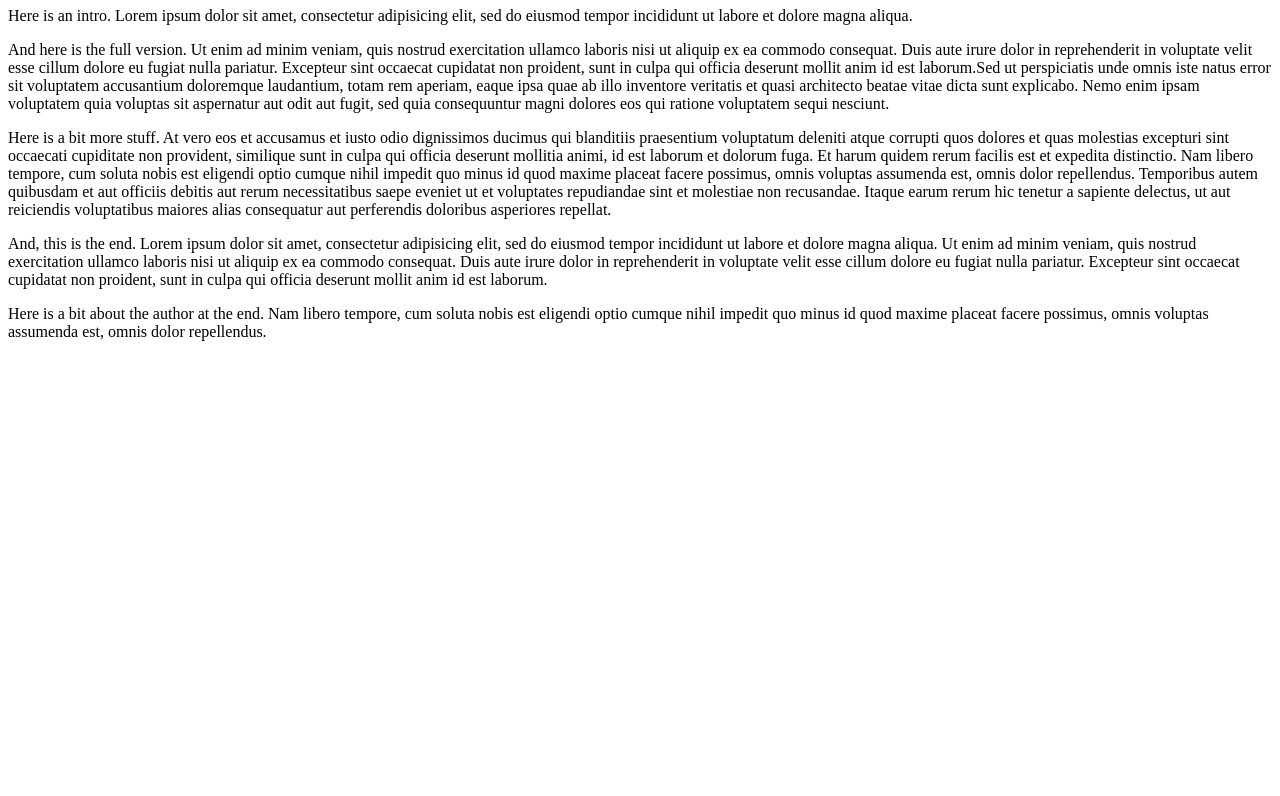
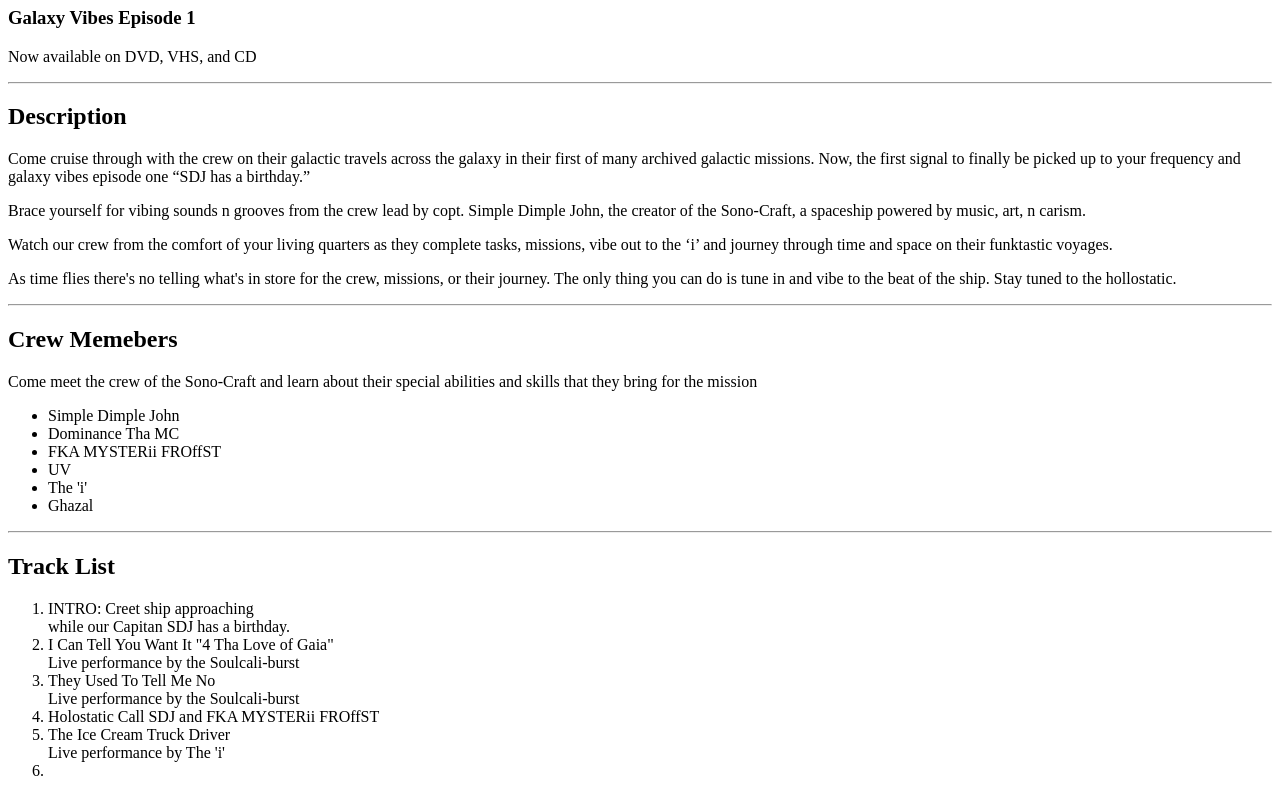
Before and after one commit to simpledimplejohn/stylingClasse, a plain HTML site: page index.html in a window 1280 px wide. Shown: the part 120-916 px from the top of the page. Before the commit the page ends 800 px from the top, so only its background shows below. Drawn offline with Linux system fonts and the light colour scheme.

Commit message:
add text to index

```diff
--- a/css/styles.css
+++ b/css/styles.css
@@ -0,0 +1,12 @@
+p.intro {
+  width: 50%;
+  font-style: italic;
+  background-color: whitesmoke;
+}
+
+p.author {
+  width: 75%;
+  font-style: italic;
+  font-weight: bold;
+  color: red;
+}
--- a/index.html
+++ b/index.html
@@ -5,17 +5,43 @@
   <title>Paragraphs!</title>
 </head>
 <body>
-  <h1>Paragraphs of text</h1>
-  <h2>Plus an intro at the top!</h2>
+  <h2>Art Against The World Collective</h1>
+  <h1>Presents</h2>
+  <h3>Galaxy Vibes Episode 1</h3>
+  <p>Now available on DVD, VHS, and CD</p>
+  <hr>
+  <h2>Description</h2>
+  <p>Come cruise through with the crew on their galactic travels across the galaxy in their first of many archived galactic missions.  Now, the first signal to finally be picked up to your frequency and galaxy vibes episode one “SDJ has a birthday.”</p>
+  <p>Brace yourself for vibing sounds n grooves from the crew lead by copt. Simple Dimple John, the creator of the Sono-Craft, a spaceship powered by music, art, n carism.</p>
+  <p>Watch our crew from the comfort of your living quarters as they complete tasks, missions, vibe out to the ‘i’ and journey through time and space on their funktastic voyages.</p>
+  <p>As time flies there's no telling what's in store for the crew, missions, or their journey.  The only thing you can do is tune in and vibe to the beat of the ship.  Stay tuned to the hollostatic.</p>
+  <hr>
+  <h2>Crew Memebers</h2>
+  <p>Come meet the crew of the Sono-Craft and learn about their special abilities and skills that they bring for the mission</p>
+  <ul>
+    <li>Simple Dimple John</li>
+    <li>Dominance Tha MC</li>
+    <li>FKA MYSTERii FROffST</li>
+    <li>UV</li>
+    <li>The 'i'</li>
+    <li>Ghazal</li>
+  </ul>
+  <hr>
+  <h2>Track List</h2>
+  <ol>
+    <li>INTRO: Creet ship approaching<br>
+    while our Capitan SDJ has a birthday.</li>
+    <li>I Can Tell You Want It "4 Tha Love of Gaia"<br>
+    Live performance by the Soulcali-burst</li>
+    <li>They Used To Tell Me No<br>
+    Live performance by the Soulcali-burst</li>
+    <li>Holostatic Call SDJ and FKA MYSTERii FROffST</li>
+    <li>The Ice Cream Truck Driver<br>
+    Live performance by The 'i'</li>
+    <li></li>
+  </ol>
 
-  <p>Here is an intro. Lorem ipsum dolor sit amet, consectetur adipisicing elit, sed do eiusmod tempor incididunt ut labore et dolore magna aliqua.</p>
 
-  <p>And here is the full version. Ut enim ad minim veniam, quis nostrud exercitation ullamco laboris nisi ut aliquip ex ea commodo consequat. Duis aute irure dolor in reprehenderit in voluptate velit esse cillum dolore eu fugiat nulla pariatur. Excepteur sint occaecat cupidatat non proident, sunt in culpa qui officia deserunt mollit anim id est laborum.Sed ut perspiciatis unde omnis iste natus error sit voluptatem accusantium doloremque laudantium, totam rem aperiam, eaque ipsa quae ab illo inventore veritatis et quasi architecto beatae vitae dicta sunt explicabo. Nemo enim ipsam voluptatem quia voluptas sit aspernatur aut odit aut fugit, sed quia consequuntur magni dolores eos qui ratione voluptatem sequi nesciunt.</p>
 
-  <p>Here is a bit more stuff. At vero eos et accusamus et iusto odio dignissimos ducimus qui blanditiis praesentium voluptatum deleniti atque corrupti quos dolores et quas molestias excepturi sint occaecati cupiditate non provident, similique sunt in culpa qui officia deserunt mollitia animi, id est laborum et dolorum fuga. Et harum quidem rerum facilis est et expedita distinctio. Nam libero tempore, cum soluta nobis est eligendi optio cumque nihil impedit quo minus id quod maxime placeat facere possimus, omnis voluptas assumenda est, omnis dolor repellendus. Temporibus autem quibusdam et aut officiis debitis aut rerum necessitatibus saepe eveniet ut et voluptates repudiandae sint et molestiae non recusandae. Itaque earum rerum hic tenetur a sapiente delectus, ut aut reiciendis voluptatibus maiores alias consequatur aut perferendis doloribus asperiores repellat.</p>
-
-  <p>And, this is the end. Lorem ipsum dolor sit amet, consectetur adipisicing elit, sed do eiusmod tempor incididunt ut labore et dolore magna aliqua. Ut enim ad minim veniam, quis nostrud exercitation ullamco laboris nisi ut aliquip ex ea commodo consequat. Duis aute irure dolor in reprehenderit in voluptate velit esse cillum dolore eu fugiat nulla pariatur. Excepteur sint occaecat cupidatat non proident, sunt in culpa qui officia deserunt mollit anim id est laborum.</p>
-
-  <p>Here is a bit about the author at the end. Nam libero tempore, cum soluta nobis est eligendi optio cumque nihil impedit quo minus id quod maxime placeat facere possimus, omnis voluptas assumenda est, omnis dolor repellendus.</p>
 </body>
 </html>
```
